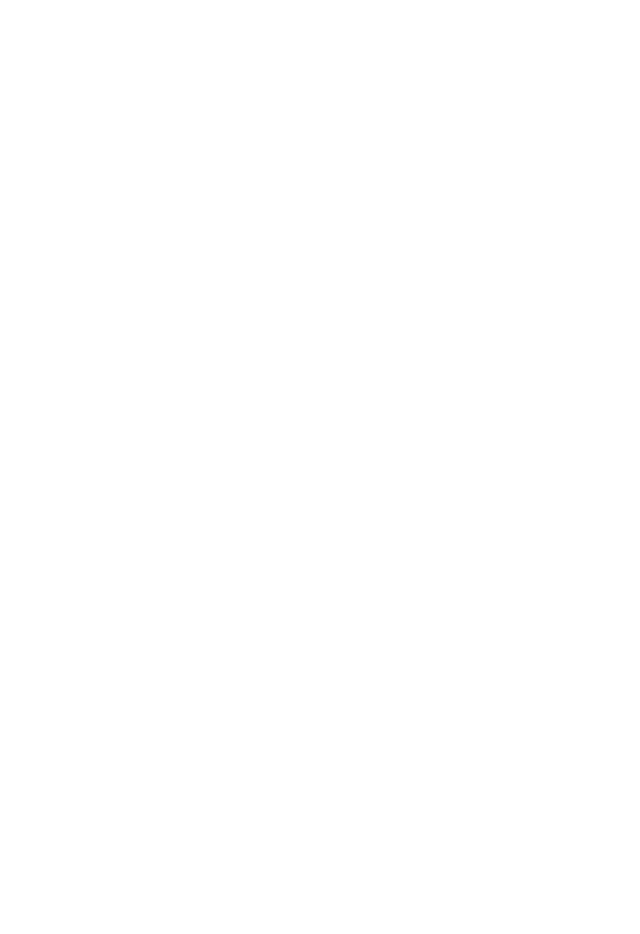
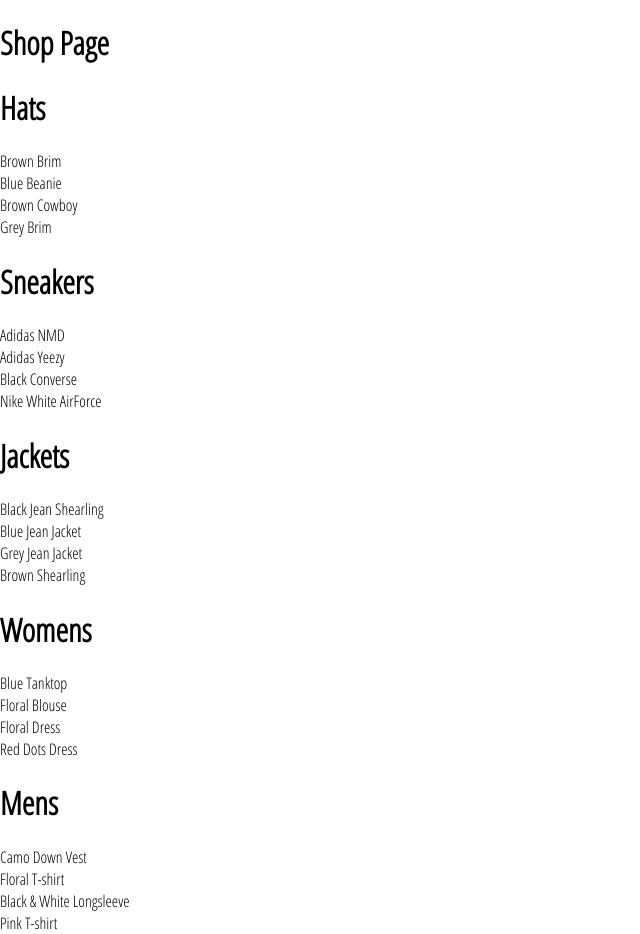
Before and after one commit to drerichards/ecommerce-clth, a React (Create React App) app: page /shop in a window 1280 px wide. Shown: the whole page, without its empty margins (0-640 px from the left). Before the commit the page ends 800 px from the top, so only its background shows below. Built offline with nearby package versions, Linux system fonts and the light colour scheme.

Commit message:
create shop page with invetory

```diff
--- a/src/App.js
+++ b/src/App.js
@@ -1,26 +1,19 @@
-import React from 'react';
-import {Switch, Route} from 'react-router-dom'
+import React from 'react'
+import { Switch, Route } from 'react-router-dom'
 
-import HomePage from 'pages/homepage/Home_Page'
-import 'App.css';
-
-const HatsPage = () => {
-  return (
-    <div className='ff'>
-      <h1>Hats</h1>
-    </div>
-  )
-}
+import HomePage from 'pages/home_page/Home_Page'
+import ShopPage from 'pages/shop_page/Shop_Page'
+import 'App.css'
 
 function App() {
   return (
     <div>
       <Switch>
         <Route exact path='/' component={HomePage} />
-        <Route path='/shop/hats' component={HatsPage} />
+        <Route path='/shop' component={ShopPage} />
       </Switch>
     </div>
-  );
+  )
 }
 
-export default App;
+export default App
--- /dev/null
+++ b/src/components/inventory_preview/InventoryPreview_Comp.js
@@ -0,0 +1,19 @@
+import React from 'react'
+
+const InventoryPreview = ({title, items}) => {
+    return (
+        <div className='inventory-preview'>
+            <h1 className='title'>{title}</h1>
+            <div className="preview">
+                {items
+                    .filter((item, idx) => idx < 4)
+                    .map(item => (
+                        <div key={item.id}>{item.name}</div>
+                    ))
+                }
+            </div>
+        </div>
+    )
+}
+
+export default InventoryPreview
--- a/src/components/menu_directory/MenuDirectory_Comp.js
+++ b/src/components/menu_directory/MenuDirectory_Comp.js
@@ -1,22 +1,22 @@
-import {React, Component} from 'react';
+import { React, Component } from 'react'
 import './scss/menu_directory.scss'
 
 import MenuItem from 'components/menu_item/MenuItem_Comp'
-import dir_sections from 'data/directory_data'
+import directory_data from 'data/directory_data'
 
 class MenuDirectory extends Component {
     constructor() {
         super()
 
         this.state = {
-            sections: dir_sections
+            sections: directory_data
         }
     }
 
     render() {
-            return (
+        return (
             <div className="menu-directory">
-                {this.state.sections.map(({id, ...sectionProps}) => {
+                {this.state.sections.map(({ id, ...sectionProps }) => {
                     return (
                         <MenuItem
                             key={id}
@@ -24,9 +24,9 @@
                         />)
                 })}
             </div>
-        );
+        )
     }
 
 }
 
-export default MenuDirectory;
+export default MenuDirectory
--- a/src/data/directory_data.js
+++ b/src/data/directory_data.js
@@ -1,4 +1,4 @@
-const directory_sections = [{
+const directory_data = [{
         title: 'hats',
         imageUrl: 'https://i.ibb.co/cvpntL1/hats.png',
         id: 1,
@@ -32,4 +32,4 @@
     }
 ]
 
-export default directory_sections
+export default directory_data
--- a/src/data/inventory_data.js
+++ b/src/data/inventory_data.js
@@ -1,5 +1,4 @@
-const inventory_data =
-    const SHOP_DATA = [{
+const inventory_data = [{
         id: 1,
         title: 'Hats',
         routeName: 'hats',
--- /dev/null
+++ b/src/pages/shop_page/Shop_Page.js
@@ -0,0 +1,28 @@
+import React, { Component } from 'react'
+import InventoryPreview from "components/inventory_preview/InventoryPreview_Comp"
+import inventory_data from 'data/inventory_data'
+
+class Shop_Page extends Component {
+    constructor(props) {
+        super(props)
+
+        this.state = {
+            inventory: inventory_data
+        }
+    }
+    render() {
+        return (
+            <div className='shop=page'>
+                <h1>Shop Page</h1>
+                {
+                    this.state.inventory.map(({id, ...inventoryProps}) => (
+                        <InventoryPreview key={id} {...inventoryProps} />
+                    ))
+
+                }
+            </div>
+        )
+    }
+}
+
+export default Shop_Page
```
Also changed, not shown: src/components/menu_item/MenuItem_Comp.js (+5 -7 lines), src/pages/home_page/Home_Page.js (renamed from src/pages/homepage/Home_Page.js), src/pages/home_page/scss/home_page.scss (renamed from src/pages/homepage/scss/home_page.scss). Lines whose indentation alone changed are shown as unchanged.
